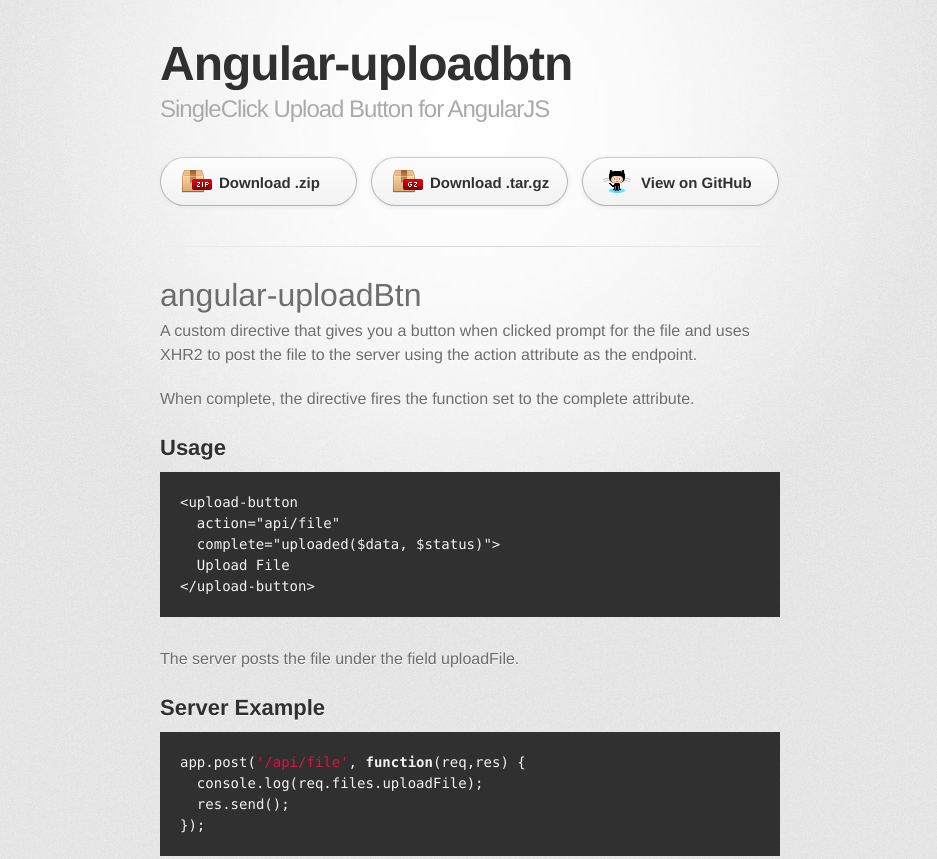
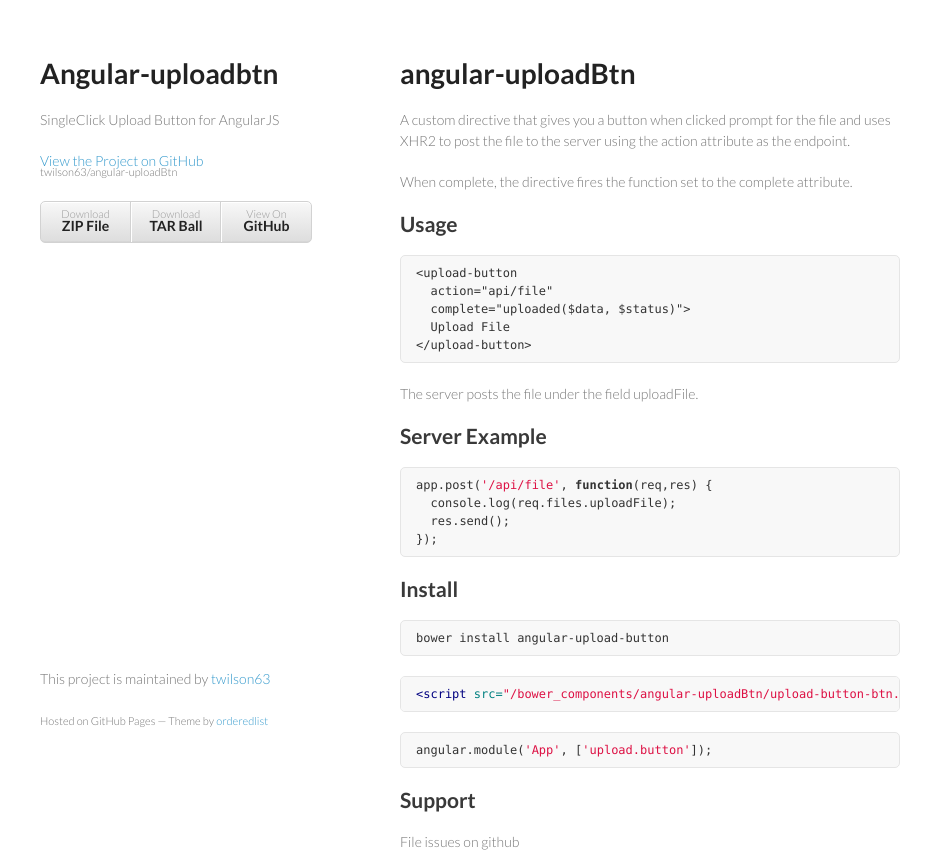
Before and after one commit to twilson63/angular-uploadBtn, a plain HTML site: page index.html in a window 1280 px wide. Shown: the top 859 px of the page, without its empty margins (170-1107 px from the left). Drawn offline with Linux system fonts and the light colour scheme; a web font is replaced by a local one.

Commit message:
Create gh-pages branch via GitHub

```diff
--- a/index.html
+++ b/index.html
@@ -1,37 +1,34 @@
-<!DOCTYPE html>
+<!doctype html>
 <html>
   <head>
-    <meta charset='utf-8'>
+    <meta charset="utf-8">
     <meta http-equiv="X-UA-Compatible" content="chrome=1">
-    <link href='https://fonts.googleapis.com/css?family=Chivo:900' rel='stylesheet' type='text/css'>
-    <link rel="stylesheet" type="text/css" href="stylesheets/stylesheet.css" media="screen" />
-    <link rel="stylesheet" type="text/css" href="stylesheets/pygment_trac.css" media="screen" />
-    <link rel="stylesheet" type="text/css" href="stylesheets/print.css" media="print" />
+    <title>Angular-uploadbtn by twilson63</title>
+
+    <link rel="stylesheet" href="stylesheets/styles.css">
+    <link rel="stylesheet" href="stylesheets/pygment_trac.css">
+    <meta name="viewport" content="width=device-width, initial-scale=1, user-scalable=no">
     <!--[if lt IE 9]>
     <script src="//html5shiv.googlecode.com/svn/trunk/html5.js"></script>
     <![endif]-->
-    <title>Angular-uploadbtn by twilson63</title>
   </head>
+  <body>
+    <div class="wrapper">
+      <header>
+        <h1>Angular-uploadbtn</h1>
+        <p>SingleClick Upload Button for AngularJS</p>
 
-  <body>
-    <div id="container">
-      <div class="inner">
+        <p class="view"><a href="https://github.com/twilson63/angular-uploadBtn">View the Project on GitHub <small>twilson63/angular-uploadBtn</small></a></p>
 
-        <header>
-          <h1>Angular-uploadbtn</h1>
-          <h2>SingleClick Upload Button for AngularJS</h2>
-        </header>
 
-        <section id="downloads" class="clearfix">
-          <a href="https://github.com/twilson63/angular-uploadBtn/zipball/master" id="download-zip" class="button"><span>Download .zip</span></a>
-          <a href="https://github.com/twilson63/angular-uploadBtn/tarball/master" id="download-tar-gz" class="button"><span>Download .tar.gz</span></a>
-          <a href="https://github.com/twilson63/angular-uploadBtn" id="view-on-github" class="button"><span>View on GitHub</span></a>
-        </section>
-
-        <hr>
-
-        <section id="main_content">
-          <h1>
+        <ul>
+          <li><a href="https://github.com/twilson63/angular-uploadBtn/zipball/master">Download <strong>ZIP File</strong></a></li>
+          <li><a href="https://github.com/twilson63/angular-uploadBtn/tarball/master">Download <strong>TAR Ball</strong></a></li>
+          <li><a href="https://github.com/twilson63/angular-uploadBtn">View On <strong>GitHub</strong></a></li>
+        </ul>
+      </header>
+      <section>
+        <h1>
 <a name="angular-uploadbtn" class="anchor" href="#angular-uploadbtn"><span class="octicon octicon-link"></span></a>angular-uploadBtn</h1>
 
 <p>A custom directive that gives you a button
@@ -107,15 +104,13 @@
 <li>Tom Wilson <a href="http://githu.com/twilson63">twilson63</a>
 </li>
 </ul>
-        </section>
+      </section>
+      <footer>
+        <p>This project is maintained by <a href="https://github.com/twilson63">twilson63</a></p>
+        <p><small>Hosted on GitHub Pages &mdash; Theme by <a href="https://github.com/orderedlist">orderedlist</a></small></p>
+      </footer>
+    </div>
+    <script src="javascripts/scale.fix.js"></script>
 
-        <footer>
-          Angular-uploadbtn is maintained by <a href="https://github.com/twilson63">twilson63</a><br>
-          This page was generated by <a href="http://pages.github.com">GitHub Pages</a>. Tactile theme by <a href="https://twitter.com/jasonlong">Jason Long</a>.
-        </footer>
-
-
-      </div>
-    </div>
   </body>
 </html>
--- /dev/null
+++ b/javascripts/scale.fix.js
@@ -0,0 +1,17 @@
+var metas = document.getElementsByTagName('meta');
+var i;
+if (navigator.userAgent.match(/iPhone/i)) {
+  for (i=0; i<metas.length; i++) {
+    if (metas[i].name == "viewport") {
+      metas[i].content = "width=device-width, minimum-scale=1.0, maximum-scale=1.0";
+    }
+  }
+  document.addEventListener("gesturestart", gestureStart, false);
+}
+function gestureStart() {
+  for (i=0; i<metas.length; i++) {
+    if (metas[i].name == "viewport") {
+      metas[i].content = "width=device-width, minimum-scale=0.25, maximum-scale=1.6";
+    }
+  }
+}
--- /dev/null
+++ b/stylesheets/styles.css
@@ -0,0 +1,255 @@
+@import url(https://fonts.googleapis.com/css?family=Lato:300italic,700italic,300,700);
+
+body {
+  padding:50px;
+  font:14px/1.5 Lato, "Helvetica Neue", Helvetica, Arial, sans-serif;
+  color:#777;
+  font-weight:300;
+}
+
+h1, h2, h3, h4, h5, h6 {
+  color:#222;
+  margin:0 0 20px;
+}
+
+p, ul, ol, table, pre, dl {
+  margin:0 0 20px;
+}
+
+h1, h2, h3 {
+  line-height:1.1;
+}
+
+h1 {
+  font-size:28px;
+}
+
+h2 {
+  color:#393939;
+}
+
+h3, h4, h5, h6 {
+  color:#494949;
+}
+
+a {
+  color:#39c;
+  font-weight:400;
+  text-decoration:none;
+}
+
+a small {
+  font-size:11px;
+  color:#777;
+  margin-top:-0.6em;
+  display:block;
+}
+
+.wrapper {
+  width:860px;
+  margin:0 auto;
+}
+
+blockquote {
+  border-left:1px solid #e5e5e5;
+  margin:0;
+  padding:0 0 0 20px;
+  font-style:italic;
+}
+
+code, pre {
+  font-family:Monaco, Bitstream Vera Sans Mono, Lucida Console, Terminal;
+  color:#333;
+  font-size:12px;
+}
+
+pre {
+  padding:8px 15px;
+  background: #f8f8f8;
+  border-radius:5px;
+  border:1px solid #e5e5e5;
+  overflow-x: auto;
+}
+
+table {
+  width:100%;
+  border-collapse:collapse;
+}
+
+th, td {
+  text-align:left;
+  padding:5px 10px;
+  border-bottom:1px solid #e5e5e5;
+}
+
+dt {
+  color:#444;
+  font-weight:700;
+}
+
+th {
+  color:#444;
+}
+
+img {
+  max-width:100%;
+}
+
+header {
+  width:270px;
+  float:left;
+  position:fixed;
+}
+
+header ul {
+  list-style:none;
+  height:40px;
+
+  padding:0;
+
+  background: #eee;
+  background: -moz-linear-gradient(top, #f8f8f8 0%, #dddddd 100%);
+  background: -webkit-gradient(linear, left top, left bottom, color-stop(0%,#f8f8f8), color-stop(100%,#dddddd));
+  background: -webkit-linear-gradient(top, #f8f8f8 0%,#dddddd 100%);
+  background: -o-linear-gradient(top, #f8f8f8 0%,#dddddd 100%);
+  background: -ms-linear-gradient(top, #f8f8f8 0%,#dddddd 100%);
+  background: linear-gradient(top, #f8f8f8 0%,#dddddd 100%);
+
+  border-radius:5px;
+  border:1px solid #d2d2d2;
+  box-shadow:inset #fff 0 1px 0, inset rgba(0,0,0,0.03) 0 -1px 0;
+  width:270px;
+}
+
+header li {
+  width:89px;
+  float:left;
+  border-right:1px solid #d2d2d2;
+  height:40px;
+}
+
+header ul a {
+  line-height:1;
+  font-size:11px;
+  color:#999;
+  display:block;
+  text-align:center;
+  padding-top:6px;
+  height:40px;
+}
+
+strong {
+  color:#222;
+  font-weight:700;
+}
+
+header ul li + li {
+  width:88px;
+  border-left:1px solid #fff;
+}
+
+header ul li + li + li {
+  border-right:none;
+  width:89px;
+}
+
+header ul a strong {
+  font-size:14px;
+  display:block;
+  color:#222;
+}
+
+section {
+  width:500px;
+  float:right;
+  padding-bottom:50px;
+}
+
+small {
+  font-size:11px;
+}
+
+hr {
+  border:0;
+  background:#e5e5e5;
+  height:1px;
+  margin:0 0 20px;
+}
+
+footer {
+  width:270px;
+  float:left;
+  position:fixed;
+  bottom:50px;
+}
+
+@media print, screen and (max-width: 960px) {
+
+  div.wrapper {
+    width:auto;
+    margin:0;
+  }
+
+  header, section, footer {
+    float:none;
+    position:static;
+    width:auto;
+  }
+
+  header {
+    padding-right:320px;
+  }
+
+  section {
+    border:1px solid #e5e5e5;
+    border-width:1px 0;
+    padding:20px 0;
+    margin:0 0 20px;
+  }
+
+  header a small {
+    display:inline;
+  }
+
+  header ul {
+    position:absolute;
+    right:50px;
+    top:52px;
+  }
+}
+
+@media print, screen and (max-width: 720px) {
+  body {
+    word-wrap:break-word;
+  }
+
+  header {
+    padding:0;
+  }
+
+  header ul, header p.view {
+    position:static;
+  }
+
+  pre, code {
+    word-wrap:normal;
+  }
+}
+
+@media print, screen and (max-width: 480px) {
+  body {
+    padding:15px;
+  }
+
+  header ul {
+    display:none;
+  }
+}
+
+@media print {
+  body {
+    padding:0.4in;
+    font-size:12pt;
+    color:#444;
+  }
+}
```
